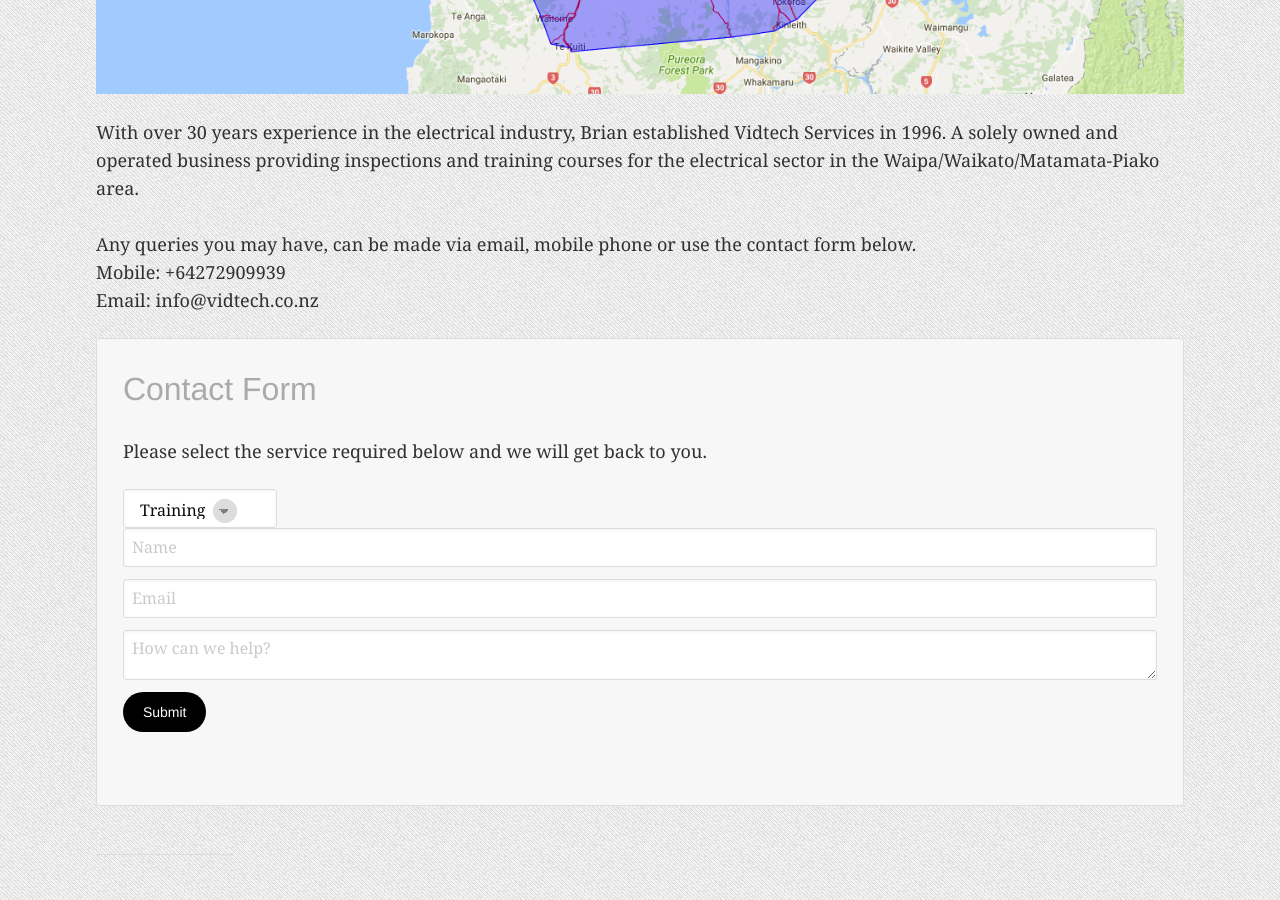
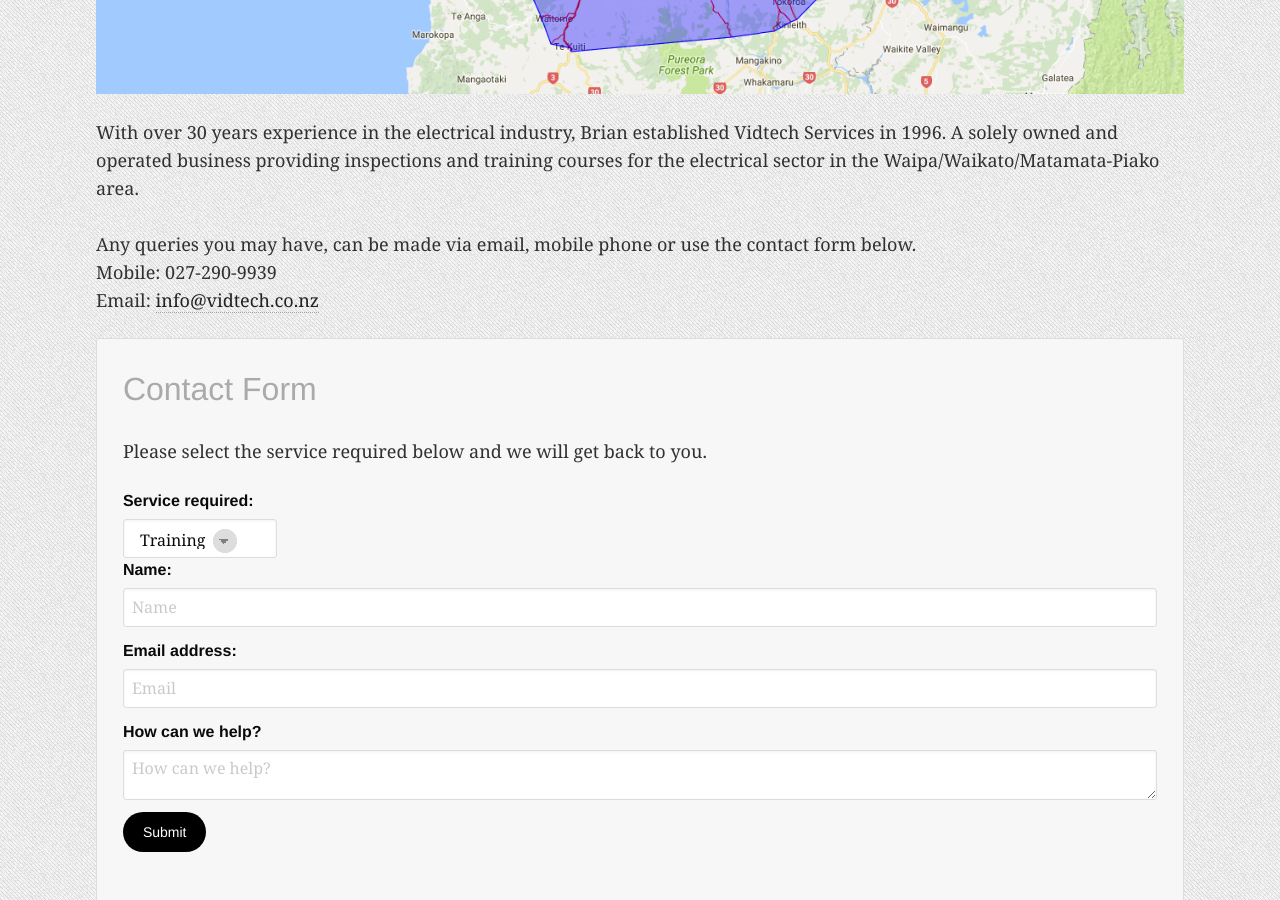
Before and after one commit to DarrenHobern/limerice, a Jekyll site: the page built from contact/index.md, in a window 1280 px wide and 900 px high, scrolled down 567 px. Built offline with Jekyll 4.4.1, drawn with Linux system fonts in a browser that asks for light colours.

Commit message:
Update: Formatting on contact page
Resolves:
https://trello.com/c/4wZexEdY/56-format-contact-page
https://trello.com/c/zfWd7cZm/62-contact-page-dropdowns

```diff
--- a/_includes/contact.html
+++ b/_includes/contact.html
@@ -2,16 +2,15 @@
 <p>With over 30 years experience in the electrical industry, Brian established Vidtech Services in 1996. A solely owned and operated business providing inspections and training courses for the electrical sector in the Waipa/Waikato/Matamata-Piako area.
 <br><br>
 Any queries you may have, can be made via email, mobile phone or use the contact form below.<br>
-Mobile: +64272909939<br>
-Email:  info@vidtech.co.nz</p>
+Mobile: 027-290-9939<br>
+Email:  <a href="mailto:info@vidtech.co.nz">info@vidtech.co.nz</a></p>
 <fieldset>
 	<form action="/send_email.php">
 		<h2>Contact Form</h2>
-
-
 		<p>Please select the service required below and we will get back to you.</p>
 
 		<!--DROPDOWN enquiry type-->
+		<label for="enquiry">Service required:</label>
 		<select name='enquiry'>
 			<option value="Training">Training</option>
 			<option value="Inspection">Inspection</option>
@@ -19,10 +18,13 @@ Email:  info@vidtech.co.nz</p>
 		</select>
 
 		<!--TEXTBOX name-->
+		<label for="text_field">Name:</label>
     <input type="text" name="name" title="Name" placeholder="Name" required="true"/>
 		<!--TEXTBOX email-->
-		<input type="text" name="email" title="Last Name" placeholder="Email" required="true"/>
+		<label for="text_field">Email address:</label>
+		<input type="text" name="email" title="email" placeholder="Email" required="true"/>
 		<!--TEXTBOX message-->
+		<label for="text_field">How can we help?</label>
 		<textarea name="message" title="message" placeholder="How can we help?" required="true" ></textarea>
 
 
```
